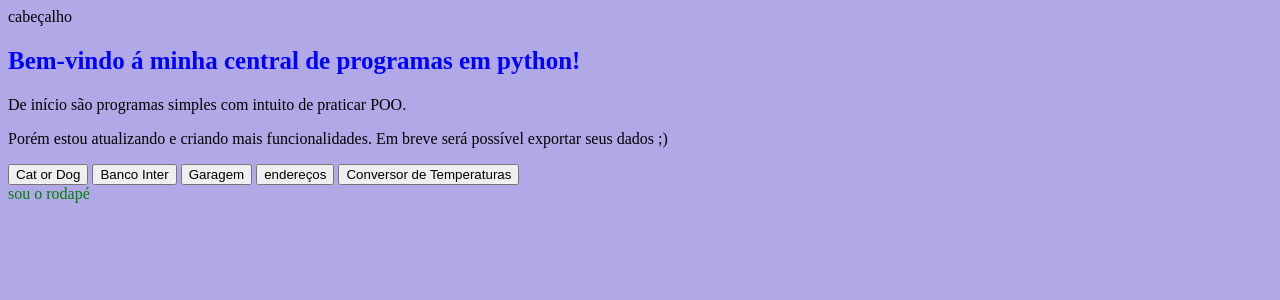
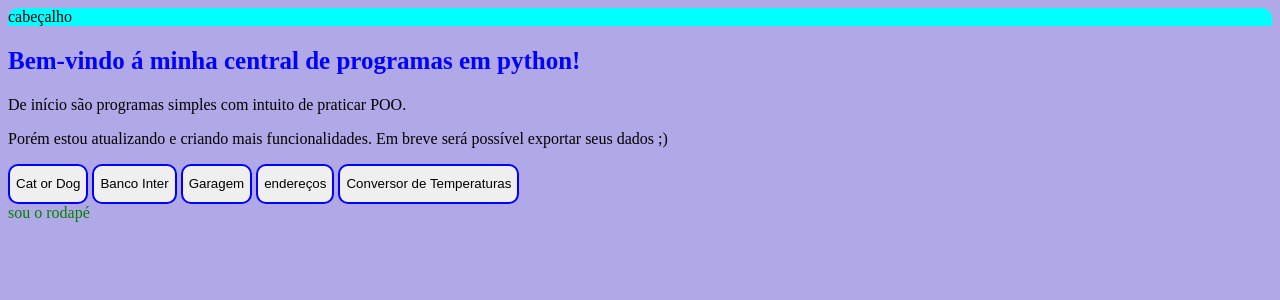
Before and after one commit to Bruthalles/Central-python, a Flask app: page / in a window 1280 px wide. Shown: the top 300 px of the page. Run offline with Flask 3, Linux system fonts and the light colour scheme; a user stored in the database is signed in; tables that the repository leaves empty hold one stand-in row (values such as "Sample post").

Commit message:
update styles.css

```diff
--- a/src/static/pages/home/styles.css
+++ b/src/static/pages/home/styles.css
@@ -1,5 +1,13 @@
 body{
     background-color: rgb(177, 168, 231);
+}
+header{
+    width: 100%;
+    background-color: aqua;
+    display: flex;
+    flex-direction: row;
+    justify-content: space-between;
+    border-radius: 10px 10px 0px 0px;
 }
 
 .title{
@@ -10,4 +18,17 @@ body{
 }
 button{
     cursor: pointer;
+    height: 40px;
+    border-color: blue;
+    border-style:solid;
+    border-radius: 10px;
 }
+.btns{
+    display: flex;
+    justify-content:space-between;
+}
+ul{
+    display: flex;
+    flex-direction: column;
+    gap: 18px;
+}
```
